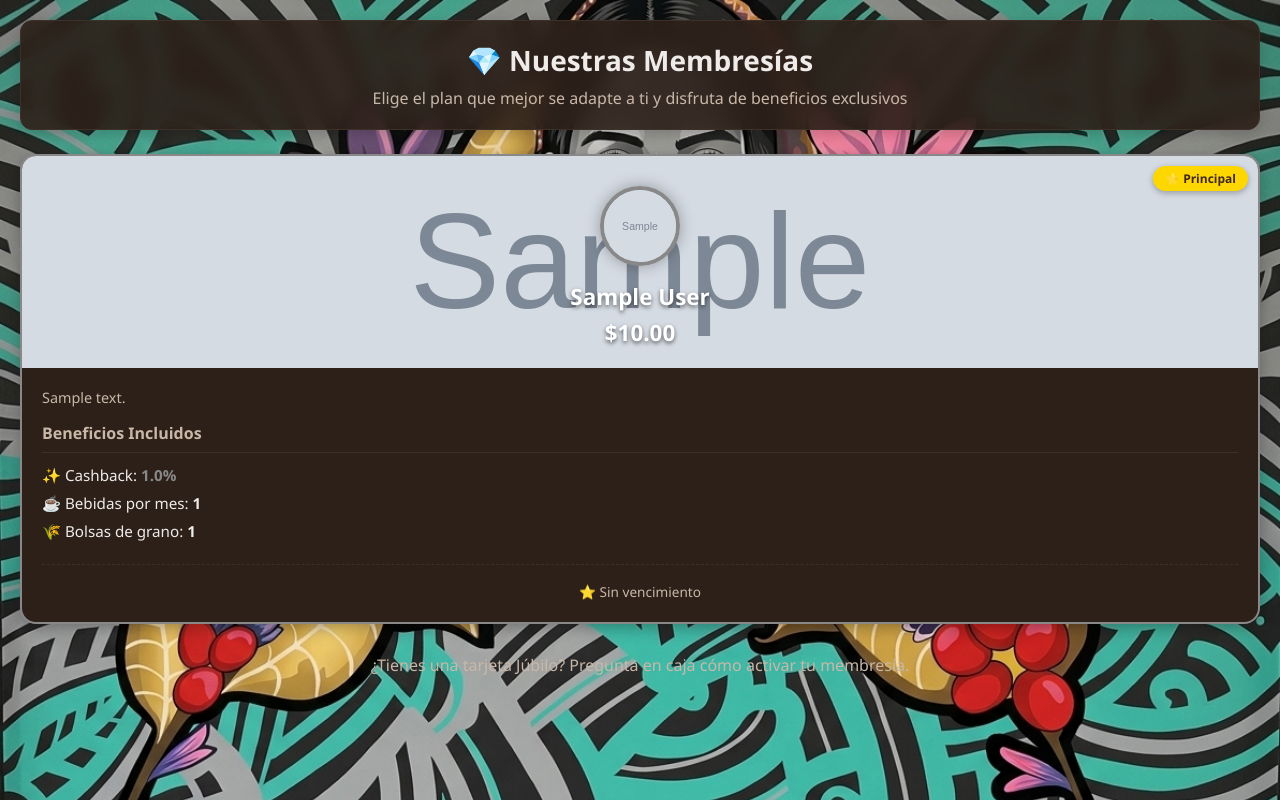
After one commit to TonyCabreraM/Ema-EkiwaMusicAcademy, a Flask app: page /planes in a window 1280 px wide. The commit adds this page. Run offline with Flask 3, Linux system fonts and the light colour scheme; tables that the repository leaves empty hold one stand-in row (values such as "Sample post"); grey boxes marked "Sample" are stand-in pictures; parts of the project's set-up code (start-up, migrations or seed data) failed here and were passed over; some libraries are stand-ins or nearby versions.

Commit message:
Corregir imagen en iOS (ios_attachments) y agregar vista pública de membresías para clientes

```diff
--- a/app.py
+++ b/app.py
@@ -108,11 +108,16 @@ def create_app():
             "url": target_url
         }
 
-        # Imagen grande para la notificacion (big_picture en Android, chrome_web_image en Chrome)
+        # Imagen grande para la notificacion:
+        # - big_picture: Android
+        # - chrome_web_image: Chrome (web)
+        # - adm_big_picture: Amazon
+        # - ios_attachments: iOS (requiere formato {"id": "URL"})
         if image_url:
             payload["big_picture"] = image_url
             payload["chrome_web_image"] = image_url
             payload["adm_big_picture"] = image_url
+            payload["ios_attachments"] = {"id": image_url}
 
         try:
             response = requests.post(
@@ -517,6 +522,13 @@ def create_app():
         db.session.commit()
         flash("Tipo de membresa eliminado", "success")
         return redirect(url_for("memberships"))
+
+    @app.route("/planes")
+    def planes():
+        """Vista pública de membresías para clientes (no requiere login)."""
+        memberships_list = MembershipType.query.filter_by(is_active=True).order_by(MembershipType.price.asc()).all()
+        default_membership = get_default_membership()
+        return render_template("planes.html", memberships=memberships_list, default_membership=default_membership)
 
     def get_default_membership():
         """Obtiene la membresía marcada como por defecto"""
--- a/templates/base.html
+++ b/templates/base.html
@@ -39,6 +39,7 @@
                 <div class="sidebar-divider"></div>
                 <a href="{{ url_for('dashboard') }}" class="sidebar-link">📊 Panel</a>
                 <a href="{{ url_for('generate') }}" class="sidebar-link">➕ Generar</a>
+                <a href="{{ url_for('planes') }}" class="sidebar-link">💎 Planes</a>
                 {% if session.get('is_superuser') or session.get('is_marketing') %}
                 <a href="{{ url_for('notifications') }}" class="sidebar-link" id="notif-link" style="position:relative;">
                     🔔 Notificaciones
--- a/templates/card.html
+++ b/templates/card.html
@@ -325,6 +325,10 @@
                     <p>Aún no hay movimientos registrados</p>
                 </div>
             {% endif %}
+
+            <a href="{{ url_for('planes') }}" class="btn btn-block" style="margin-top: 15px;">
+                💎 Ver Membresías Disponibles
+            </a>
         {% endif %}
     </div>
 </div>
--- /dev/null
+++ b/templates/planes.html
@@ -0,0 +1,81 @@
+{% extends "base.html" %}
+
+{% block title %}Membresías · Júbilo{% endblock %}
+
+{% block content %}
+<!-- Ocultar navegación si no hay sesión de administrador (Vista de Cliente) -->
+{% if not session.get('admin_id') %}
+<style>
+    .menu-toggle, .sidebar, .sidebar-overlay, .footer { display: none !important; }
+    .container { max-width: 100%; padding: 20px; }
+</style>
+{% endif %}
+
+<div class="page-header" style="text-align: center;">
+    <h1>💎 Nuestras Membresías</h1>
+    <p class="muted">Elige el plan que mejor se adapte a ti y disfruta de beneficios exclusivos</p>
+</div>
+
+{% if memberships %}
+<div style="display: grid; grid-template-columns: repeat(auto-fit, minmax(280px, 1fr)); gap: 20px; margin-top: 20px;">
+    {% for m in memberships %}
+    <div style="border-radius: 16px; overflow: hidden; border: 2px solid {{ m.badge_color }}; background: var(--card); box-shadow: 0 4px 15px rgba(0,0,0,0.3); position: relative; display: flex; flex-direction: column;">
+        {% if m.is_default %}
+        <div style="position: absolute; top: 10px; right: 10px; background: #FFD700; color: #3E2723; padding: 4px 12px; border-radius: 20px; font-size: 12px; font-weight: bold; z-index: 2; box-shadow: 0 2px 6px rgba(0,0,0,0.3);">⭐ Principal</div>
+        {% endif %}
+
+        <!-- Cabecera de la tarjeta -->
+        <div style="padding: 30px 20px 20px; text-align: center; {% if m.background_image %}background-image: url('{{ m.background_image }}'); background-size: cover; background-position: center;{% endif %}">
+            <div style="width: 80px; height: 80px; margin: 0 auto 15px; display: flex; align-items: center; justify-content: center;">
+                {% if m.badge_icon %}
+                <img src="{{ m.badge_icon }}" alt="{{ m.name }}" style="width: 100%; height: 100%; object-fit: cover; border-radius: 50%; border: 4px solid {{ m.badge_color }}; box-shadow: 0 0 15px rgba(0,0,0,0.3);">
+                {% else %}
+                <div style="width: 70px; height: 70px; border-radius: 50%; background-color: {{ m.badge_color }}; display: flex; align-items: center; justify-content: center; font-size: 2rem; border: 4px solid white; box-shadow: 0 0 15px rgba(0,0,0,0.3);">💎</div>
+                {% endif %}
+            </div>
+            <h2 style="margin: 0; font-size: 1.4rem; color: white; text-shadow: 0 2px 4px rgba(0,0,0,0.6);">{{ m.name }}</h2>
+            <p style="font-size: 1.4rem; font-weight: bold; color: white; margin-top: 5px; text-shadow: 0 2px 4px rgba(0,0,0,0.6);">${{ "%.2f"|format(m.price) }}</p>
+        </div>
+
+        <!-- Cuerpo de beneficios -->
+        <div style="padding: 20px; text-align: left; flex: 1; display: flex; flex-direction: column;">
+            {% if m.description %}
+            <p style="color: var(--muted); font-size: 0.9rem; margin: 0 0 15px;">{{ m.description }}</p>
+            {% endif %}
+            <h4 style="margin: 0 0 12px; color: var(--muted); border-bottom: 1px solid var(--border); padding-bottom: 8px;">Beneficios Incluidos</h4>
+            <ul style="list-style: none; padding: 0; margin: 0; color: var(--text); font-size: 0.95rem; flex: 1;">
+                {% if m.cashback_percent > 0 %}
+                <li style="margin-bottom: 8px;">✨ Cashback: <strong style="color: {{ m.badge_color }};">{{ m.cashback_percent }}%</strong></li>
+                {% endif %}
+                {% if m.discount_percent > 0 %}
+                <li style="margin-bottom: 8px;">🏷️ Descuento en canjes: <strong style="color: {{ m.badge_color }};">{{ m.discount_percent }}%</strong></li>
+                {% endif %}
+                {% if m.drinks_count > 0 %}
+                <li style="margin-bottom: 8px;">☕ Bebidas por mes: <strong>{{ m.drinks_count }}</strong></li>
+                {% endif %}
+                {% if m.grain_bags > 0 %}
+                <li style="margin-bottom: 8px;">🌾 Bolsas de grano: <strong>{{ m.grain_bags }}</strong></li>
+                {% endif %}
+                {% if m.cashback_percent == 0 and m.discount_percent == 0 and m.drinks_count == 0 and m.grain_bags == 0 %}
+                <li style="color: var(--muted);">Sin beneficios adicionales</li>
+                {% endif %}
+            </ul>
+            <div style="margin-top: 15px; text-align: center; padding-top: 15px; border-top: 1px dashed var(--border);">
+                <span style="font-size: 0.85rem; color: var(--muted);">
+                    {% if m.is_default %}⭐ Sin vencimiento{% else %}📅 Vigencia de 30 días{% endif %}
+                </span>
+            </div>
+        </div>
+    </div>
+    {% endfor %}
+</div>
+
+<div style="text-align: center; margin-top: 30px;">
+    <p class="muted">¿Tienes una tarjeta Júbilo? Pregunta en caja cómo activar tu membresía.</p>
+</div>
+{% else %}
+<div class="auth-card" style="max-width: 500px; margin: 40px auto;">
+    <p class="muted">No hay membresías disponibles por el momento.</p>
+</div>
+{% endif %}
+{% endblock %}
```
